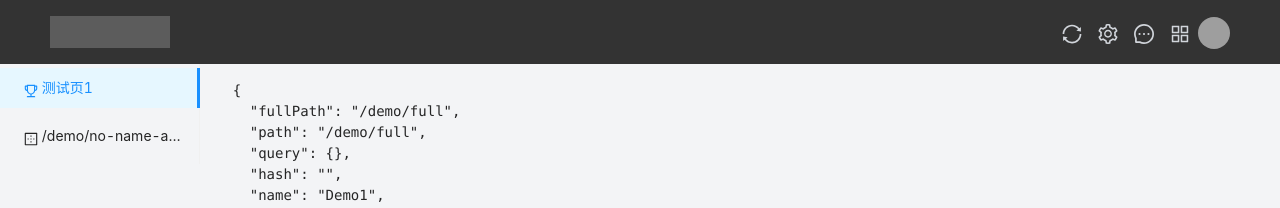
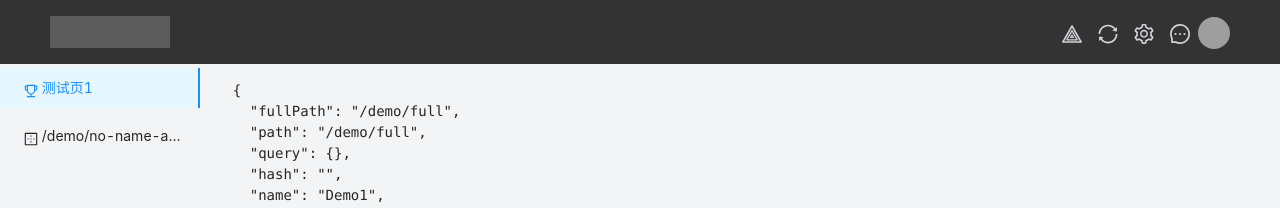
Before and after one commit to yuzhian/zero-vue, a Vue app: page /demo/full in a window 1280 px wide. Shown: the top 208 px of the page. Built offline with nearby package versions, Linux system fonts and the light colour scheme; grey boxes are pictures that could not be loaded; what miragejs would draw is missing.

Commit message:
布局调整

```diff
--- a/src/components/RouterMenus.vue
+++ b/src/components/RouterMenus.vue
@@ -1,5 +1,5 @@
 <template>
-  <a-menu :theme="theme" :mode="mode" class="router-tree select-none leading-64px bg-transparent" v-model:selectedKeys="current">
+  <z-menu :theme="theme" :mode="mode" v-model:selectedKeys="current">
     <a-menu-item v-for="({ name, path, meta }) of routes" :key="path" @click="$router.push(path)">
       <component v-if="meta && meta.icon" :is="antIcons[meta.icon]" />
       <component v-else :is="antIcons['BorderOuterOutlined']" />
@@ -8,7 +8,7 @@
     <div style="float: right;">
       <slot name="rightPanel" />
     </div>
-  </a-menu>
+  </z-menu>
 </template>
 
 <script setup>
@@ -29,13 +29,3 @@ onBeforeRouteUpdate((to) => {
   current[0] = to.path
 })
 </script>
-
-<style scoped>
-.bg-transparent {
-  background: #ffffff00;
-}
-
-.ant-menu-item-selected {
-  background-color: rgba(255, 255, 255, 0.2) !important;
-}
-</style>
--- /dev/null
+++ b/src/components/glob/Menu.vue
@@ -0,0 +1,11 @@
+<script>
+import { h } from 'vue'
+import { Menu } from 'ant-design-vue'
+
+export default {
+  setup(props, { slots, attrs, emit }) {
+    const attributes = { class: 'bg-[#ffffff00] select-none border-r-0' }
+    return () => h(Menu, attributes, slots)
+  },
+}
+</script>
--- a/src/layout/console/index.vue
+++ b/src/layout/console/index.vue
@@ -10,9 +10,14 @@
     <!-- 右侧 -->
     <div>
       <!-- 按钮组 -->
-      <a-tooltip v-for="({text, icon, cls, trigger, handler}, index) in rButtons" :key="index" placement="topLeft" :title="text">
-        <component :is="icon" class="m-2 text-xl leading-0 text-gray-300 active:rotate-180 transform duration-200" :class="cls" @[trigger]="handler" />
-      </a-tooltip>
+      <component
+        v-for="({ icon, cls, trigger, handler }, index) in rButtons"
+        :key="index"
+        :is="icon"
+        class="m-2 text-xl leading-0 text-gray-300 active:rotate-180 transform duration-200"
+        :class="cls"
+        @[trigger]="handler"
+      />
       <!-- 头像框 -->
       <a-dropdown :trigger="['hover']" :overlayStyle="{ position: 'absolute' }">
         <a-avatar :src="userinfo.avatar" :style="{ cursor: 'pointer' }" />
@@ -23,23 +28,28 @@
     </div>
   </a-layout-header>
 
+  <!-- 侧栏 -->
   <a-layout-sider class="absolute overflow-auto left-0 bottom-0 h-[calc(100vh-64px)] w-200px bg-gray-100">
     <router-menus :routes="menus" />
   </a-layout-sider>
 
+  <!-- 主体 -->
   <a-layout-content class="absolute overflow-auto right-0 bottom-0 h-[calc(100vh-64px)] w-[calc(100vw-200px)] p-4 bg-gray-100">
     <router-view :key="$route.fullPath" v-if="routerAlive" />
   </a-layout-content>
 </template>
 
 <script setup>
-import { nextTick } from 'vue'
-import { SettingOutlined, AppstoreOutlined, MessageOutlined, SyncOutlined } from '@ant-design/icons-vue'
+import { nextTick, ref } from 'vue'
+import { useRouter } from 'vue-router'
+import { SettingOutlined, HeatMapOutlined, MessageOutlined, SyncOutlined } from '@ant-design/icons-vue'
 
 import RouterMenus from '@/components/RouterMenus.vue'
 import UserCard from '@/components/UserCard.vue'
 
 import routes from '/src/router/console'
+
+const router = useRouter()
 
 // 菜单项
 const menus = routes.filter(({ path, meta }) => path !== '/dashboard' && (!meta || !meta.hidden))
@@ -52,18 +62,18 @@ const userinfo = {
   bio: '法外狂徒张三',
 }
 
-// 重载组件
-let routerAlive = true
-const reloadRoute = () => {
-  routerAlive = false
-  nextTick(() => (routerAlive = true))
+// reload component
+let routerAlive = ref(true)
+const refreshComponent = () => {
+  routerAlive.value = false
+  nextTick(() => (routerAlive.value = true))
 }
 
 // 顶栏右侧按钮
 const rButtons = [
-  { text: '刷新', icon: SyncOutlined, handler: reloadRoute, trigger: 'click', cls: '' },
+  { text: '首页', icon: HeatMapOutlined, handler: () => router.push('/'), trigger: 'click', cls: '' },
+  { text: '刷新', icon: SyncOutlined, handler: () => refreshComponent(), trigger: 'click', cls: '' },
   { text: '设置', icon: SettingOutlined, handler: '', trigger: '', cls: '' },
   { text: '消息', icon: MessageOutlined, handler: '', trigger: '', cls: '' },
-  { text: '工具箱', icon: AppstoreOutlined, handler: '', trigger: '', cls: '' },
 ]
 </script>
--- a/src/layout/display/index.vue
+++ b/src/layout/display/index.vue
@@ -4,7 +4,7 @@
       <div class="float-left w-120px h-32px mt-16px bg-[#ffffff33] cursor-pointer"></div>
     </router-link>
 
-    <router-menus :routes="menus" theme="dark">
+    <router-menus :routes="menus">
       <template #rightPanel>
         <a-button ghost @click="$router.push('/dashboard')">
           <DashboardOutlined />控制台
@@ -27,5 +27,5 @@ import RouterMenus from '@/components/RouterMenus.vue'
 
 import routes from '@/router/display'
 
-const menus = routes.filter(({ path, meta: { hidden } }) => path !== '/' && !hidden)
+const menus = routes.filter(({ path, meta }) => path !== '/' && (!meta || !meta.hidden))
 </script>
```
